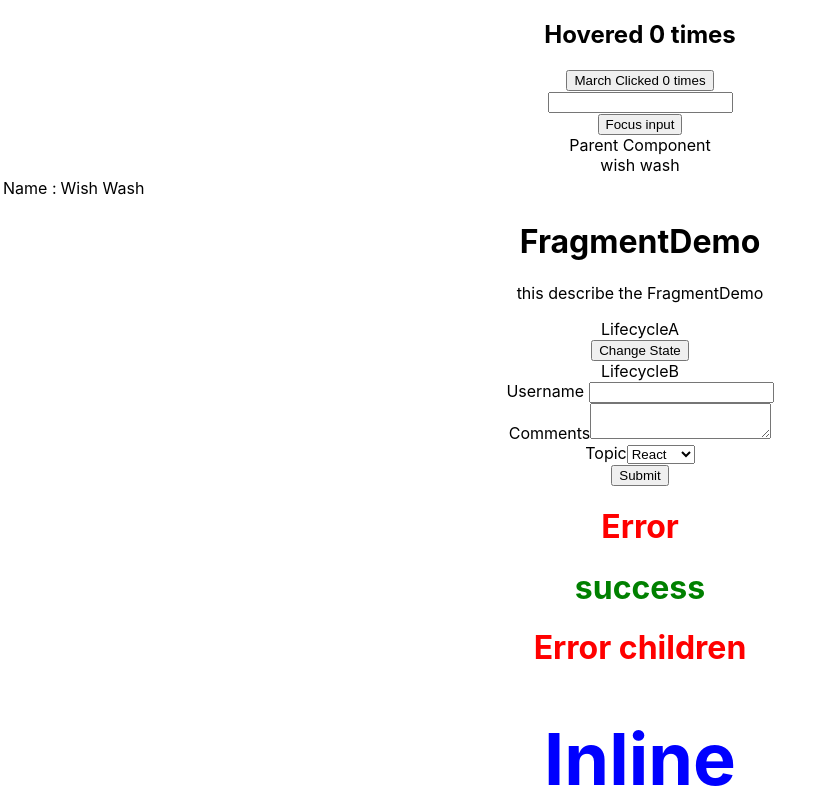
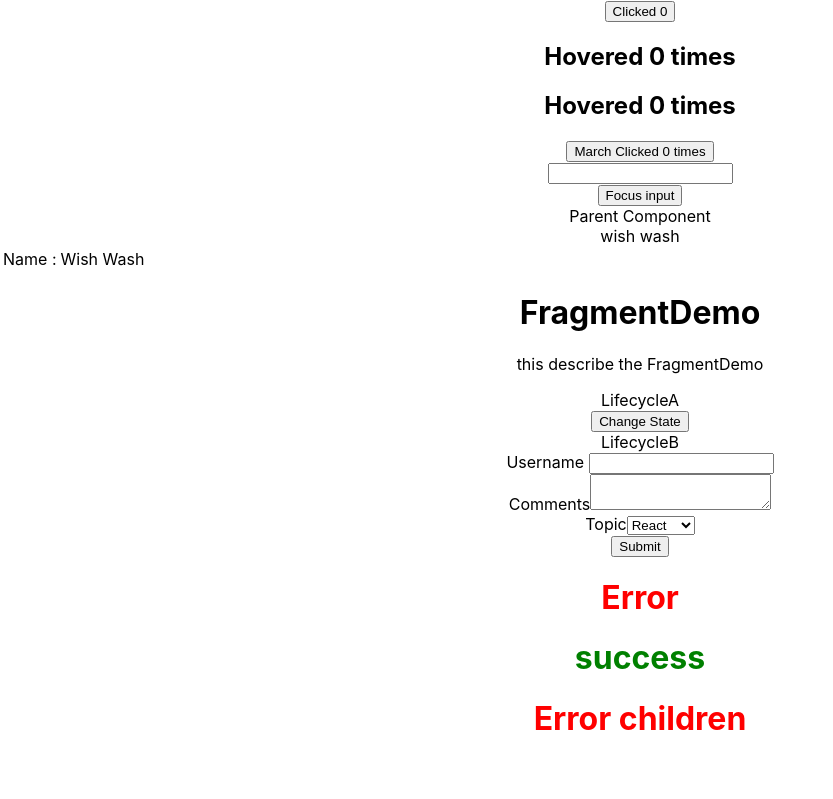
Before and after one commit to abdurrahmanmh/hello-world, a React (Create React App) app: page / in a window 1280 px wide. Shown: the top 799 px of the page, without its empty margins (0-833 px from the left). Built offline with nearby package versions, Linux system fonts and the light colour scheme.

Commit message:
Render Props (Part 1) (#18)

```diff
--- a/src/App.js
+++ b/src/App.js
@@ -28,10 +28,15 @@
 import ErrorBoundary from "./components/ErrorBoundary";
 import ClickCounter from "./components/ClickCounter";
 import HoverCounter from "./components/HoverCounter";
+import ClickCounterTwo from "./components/ClickCounterTwo";
+import HoverCounterTwo from "./components/HoverCounterTwo";
 
 function App() {
   return (
     <div className="App">
+      <ClickCounterTwo/>
+      <HoverCounterTwo></HoverCounterTwo>
+
       <HoverCounter/>
       <ClickCounter name='March'/>
 
--- /dev/null
+++ b/src/components/ClickCounterTwo.js
@@ -0,0 +1,25 @@
+import React, { Component } from 'react'
+
+ class ClickCounterTwo extends Component {
+    constructor(props) {
+      super(props)
+
+      this.state = {
+         count:0
+      }
+    }
+
+    incrementCount = ()=>{
+        this.setState(prevState=>{
+            return{count:prevState.count+1}
+        })
+    }
+  render() {
+    const {count} = this.state
+    return (
+      <button onClick={this.incrementCount}>Clicked {count}</button>
+    )
+  }
+}
+
+export default ClickCounterTwo
--- /dev/null
+++ b/src/components/HoverCounterTwo.js
@@ -0,0 +1,26 @@
+import React, { Component } from 'react'
+
+ class HoverCounterTwo extends Component {
+    constructor(props) {
+        super(props)
+
+        this.state = {
+           count:0
+        }
+      }
+
+      incrementCount = ()=>{
+          this.setState(prevState=>{
+              return{count:prevState.count+1}
+          })
+      }
+
+  render() {
+    const {count} = this.state
+    return (
+      <h2 onMouseOver={this.incrementCount}>Hovered {count} times</h2>
+    )
+  }
+}
+
+export default HoverCounterTwo
```
